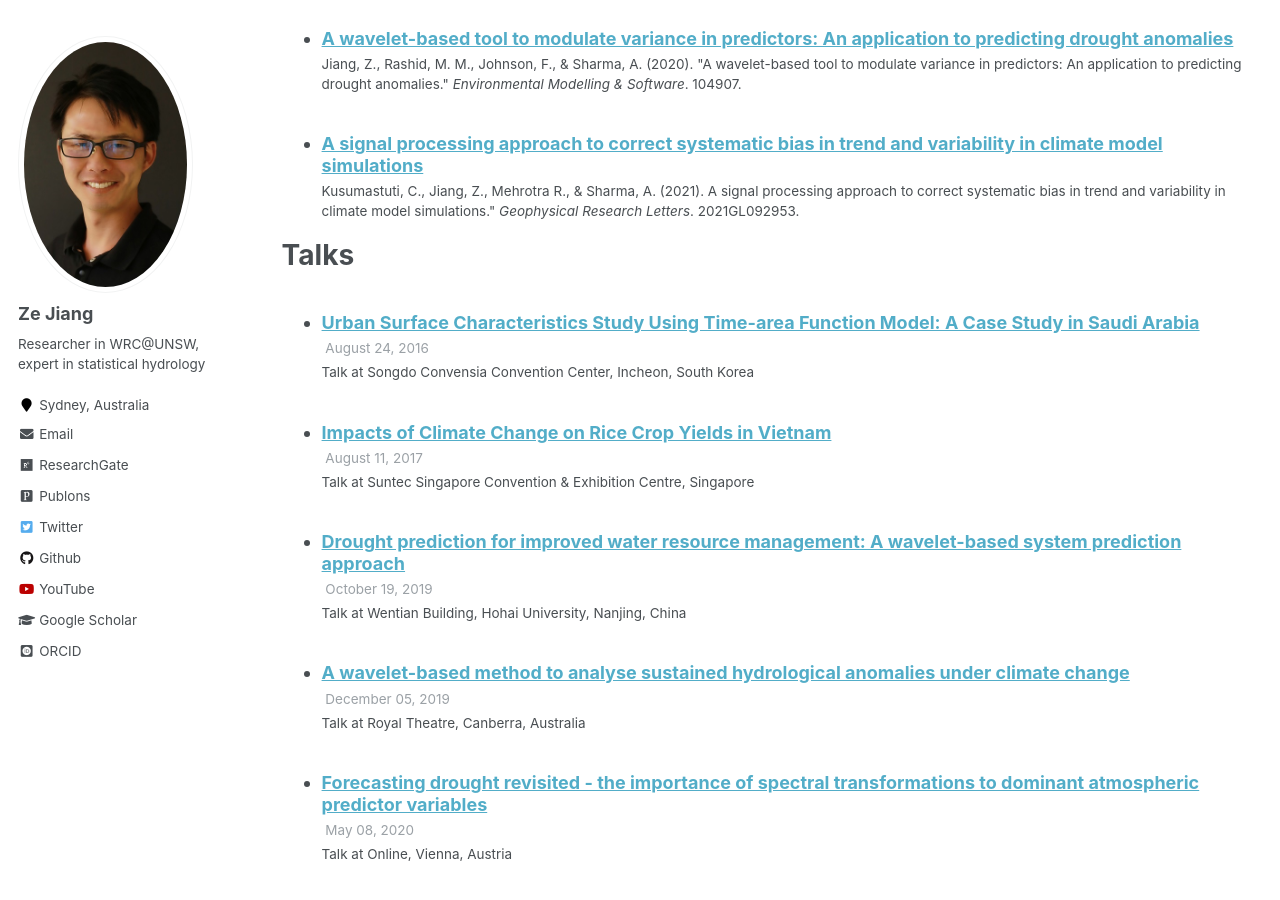
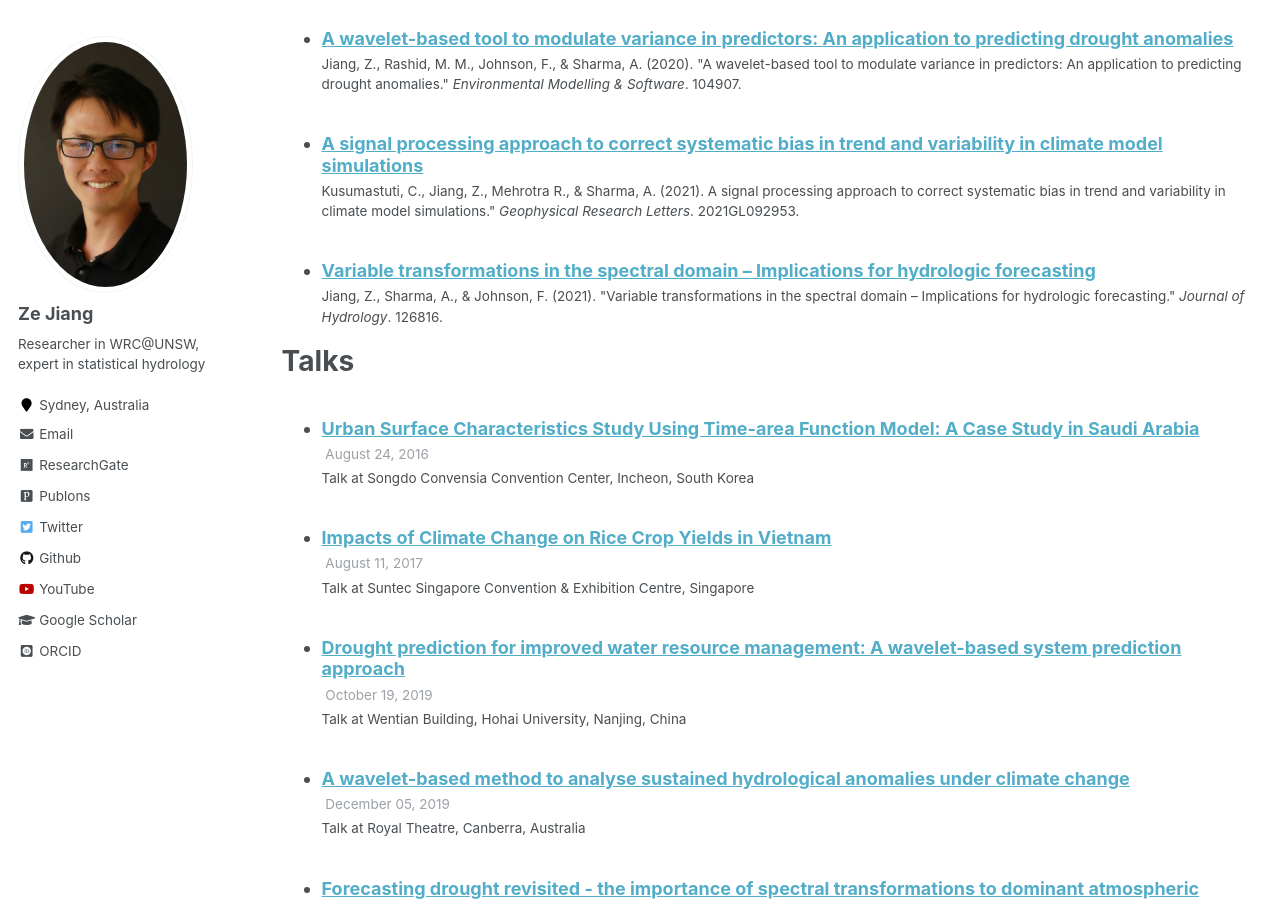
Before and after one commit to zejiang-unsw/zejiang-unsw.github.io, a Jekyll site: the page built from _pages/cv.md, in a window 1280 px wide and 900 px high, scrolled down 1902 px. Built offline with Jekyll 4.4.1, drawn with Linux system fonts in a browser that asks for light colours; some web fonts are replaced; some of the changed text lies outside the part shown.

Commit message:
include JoH2021

```diff
--- a/_pages/cv.md
+++ b/_pages/cv.md
@@ -22,7 +22,7 @@ Work experience
 * Jun. 2021 - Current: Postdoctoral Research Fellow
   * Water Research Centre, University of New South Wales, Sydney, Australia
   * Duties included:
-    + Bias characterisation and correction in Numerical Weather Prediction (NWP) Models
+    + Bias characterisation and correction in Numerical Weather Prediction (NWP) models
     + CMIP decadal prediction for rainfall forecasting
   * Supervisors: Prof. [Ashish Sharma](https://scholar.google.com.au/citations?user=C_9ndbcAAAAJ&hl=en) and A/Prof. [Fiona Johnson](https://scholar.google.com.au/citations?user=PYu5v4YAAAAJ&hl=en)
 * Nov. 2015 - Feb. 2018: Research Assistant/Engineer
--- /dev/null
+++ b/_publications/2021-08-07-paper-JoH.md
@@ -0,0 +1,13 @@
+---
+title: "Variable transformations in the spectral domain – Implications for hydrologic forecasting"
+collection: publications
+permalink: /publication/2021-08-07-paper-JoH
+excerpt: 'This paper is about an extended wavelet-based system prediction method.'
+date: 2021-08-07
+venue: 'Journal of Hydrology'
+paperurl: 'https://doi.org/10.1016/j.jhydrol.2021.126816'
+citation: 'Jiang, Z., Sharma, A., & Johnson, F. (2021). "Variable transformations in the spectral domain – Implications for hydrologic forecasting." <i>Journal of Hydrology</i>. 126816.'
+---
+This paper is about an extended wavelet-based system prediction method, namely stepwise variance transformation.
+
+[Download paper here](http://zejiang-unsw.github.io/files/Jiang-JoH-2021.pdf)
```
Also changed, not shown: _pages/about.md (+1 -1 lines), _publications/2020-10-17-paper-EMS.md (+2 -2 lines), 1 other file.
